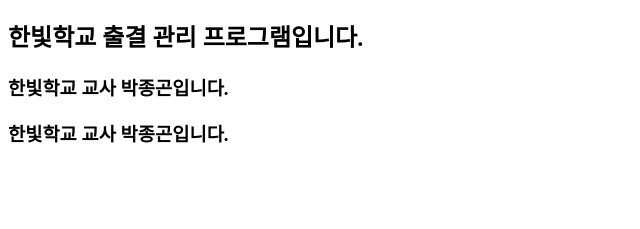
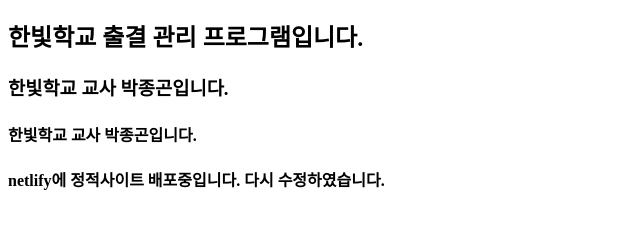
Before and after one commit to gones1215/gones, a plain HTML site: page index.html in a window 1280 px wide. Shown: the part 57-286 px from the top of the page, without its empty margins (0-640 px from the left). Drawn offline with Linux system fonts and the light colour scheme.

Commit message:
fifth update

```diff
--- a/index.html
+++ b/index.html
@@ -8,6 +8,7 @@
     <h1>한빛학교</h1>
     <h2>한빛학교 출결 관리 프로그램입니다.</h2>
     <h3>한빛학교 교사 박종곤입니다.</h3>
-    <h3>한빛학교 교사 박종곤입니다.</h3>
+    <h4>한빛학교 교사 박종곤입니다.</h4>
+    <h4>netlify에 정적사이트 배포중입니다. 다시 수정하였습니다.</h4>
   </body>
 </html>
```
